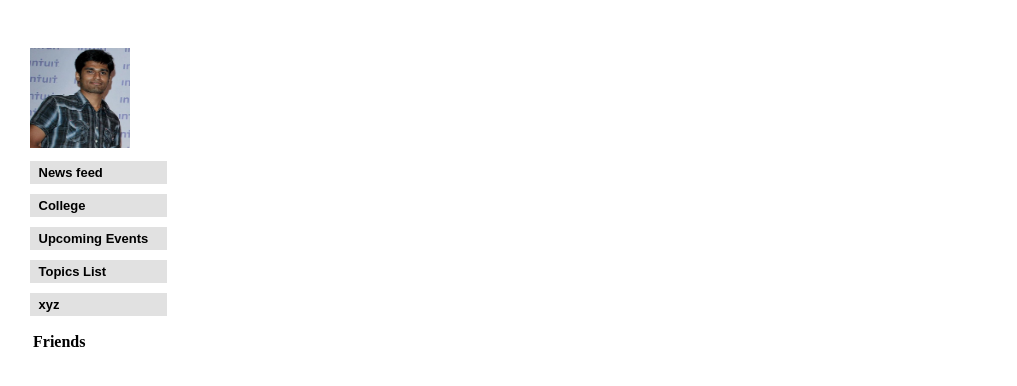
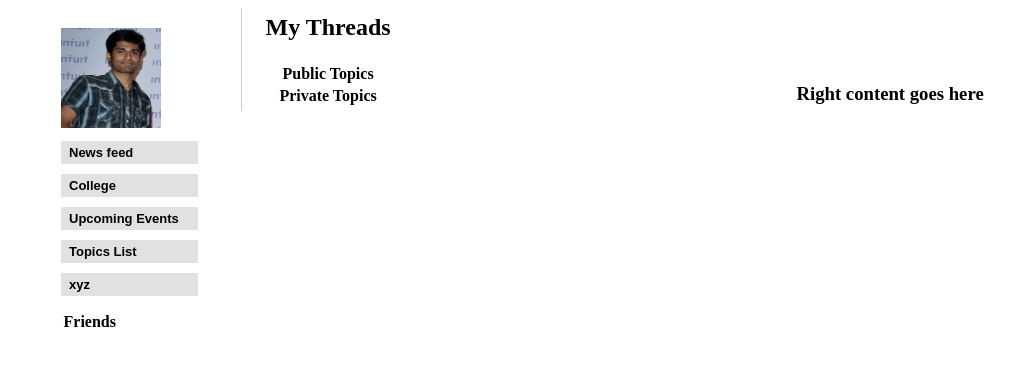
Before and after one commit to shiva404/campus-connect, a PHP site: page /user/account/home.php?user_id=1 in a window 1280 px wide. Shown: the top 386 px of the page, without its empty margins (0-1017 px from the left). Run offline with PHP 8.4, Linux system fonts and the light colour scheme; data comes from the database, SQL or seed files in the repository; data that the repository does not hold is empty.

Commit message:
-Home page design started

```diff
--- /dev/null
+++ b/styles/home.css
@@ -0,0 +1,59 @@
+@CHARSET "UTF-8";
+.globalcontainer {
+	width: 981px;
+	 left: -90px;
+    position: relative;
+    margin: 0 auto;
+	}
+.content{
+
+	}
+.leftColContainer{
+	margin: 0;
+    padding: 0;
+    border-right: 1px solid #CCCCCC
+    display: block;
+    margin-left: -1px;
+    width: auto;
+	}
+.leftCol{
+	float: left;
+    padding: 20px 0 0 2px;
+    width: 179px;
+	}
+.profile-picture{
+	background-color: #FFFFFF;
+    display: block;
+    overflow: hidden;
+    position: relative;
+    width: 180px;
+}
+.page-navigation{
+	margin-bottom: 10px;
+    margin-top: 10px;
+}
+
+.menu-link{
+	padding-right:20px;
+	margin-left:-20px;
+	width:100%
+	}
+
+	.contentCol{
+	padding-left: 0;
+    padding-right: 0;
+    border-left: 1px solid #CCCCCC;
+    margin-left: 181px;
+	}
+	.rightCol{
+	float: right;
+	padding-right: 0;
+	 padding-top: 56px;
+	 margin-top: 0;
+	 width: 244px;
+	}
+	.contentArea{
+	 padding-left: 18px;
+    padding-right: 25px;
+    width: 511px;
+	}
--- a/user/account/home.php
+++ b/user/account/home.php
@@ -15,27 +15,38 @@ $user_data=get_user_data($user_id);
 
 <link media="screen" type="text/css" href="/styles/style.css"
 	rel="stylesheet" />
-
+<link media="screen" type="text/css" href="/styles/home.css"
+	rel="stylesheet" />
+<link media="screen" type="text/css" href="/styles/menu.css"
+	rel="stylesheet" />
 </head>
 <body>
-	<div class="home-page">
-		<div class="leftside">
-		<div class="profile-image">
-		<img alt="Profile" src="/user/account/uploaded_files/shiva.jpg" width="100px" height="100px">
+	<div class="globalContainer">
+		<div class="content">
+			<div class="mainContainer">
+				<div class="leftColContainer">
+					<div class="leftCol">
+						<div class="profile-picture">
+							<img alt="Profile" src="/user/account/uploaded_files/shiva.jpg"
+								width="100px" height="100px">
 						</div>
+
 						<div class="hovermenu">
 							<ul>
-					<li><a href="<?php $config->getUserHomePage();?>">News feed</a></li>
+								<li><a href="<?php $config->getUserHomePage();?>">News feed</a>
+								</li>
 							</ul>
 							<ul>
 								<li><a href="<?php $config->getUserHomePage();?>">College</a>
 								</li>
 							</ul>
 							<ul>
-					<li><a href="<?php $config->getUserHomePage();?>">Upcoming Events</a></li>
+								<li><a href="<?php $config->getUserHomePage();?>">Upcoming
+										Events</a></li>
 							</ul>
 							<ul>
-					<li><a href="<?php $config->getUserHomePage();?>">Topics List</a></li>
+								<li><a href="<?php $config->getUserHomePage();?>">Topics List</a>
+								</li>
 							</ul>
 							<ul>
 								<li><a href="<?php $config->getUserHomePage();?>">xyz</a></li>
@@ -50,17 +61,12 @@ $user_data=get_user_data($user_id);
 							</table>
 						</div>
 					</div>
-
-		<!--
-		<table>
-			<tr>
-				<td width="60%"><?php echo "Welcome,".$user_data['first_name']. $user_data['last_name']."!!";?>
-				</td>
-				<td><a href="<?php echo $config->getNewTopicPage()?>">Create new
-						topic</a></td>
-			</tr>
-		</table>
-
+				</div>
+				<div class="contentCol">
+					<div class="rightCol">
+						<h3>Right content goes here</h3>
+					</div>
+					<div class="contentArea">
 						<table>
 							<tr>
 								<td width="20%">
@@ -76,6 +82,22 @@ $user_data=get_user_data($user_id);
 
 							</tr>
 						</table>
+					</div>
+
+				</div>
+			</div>
+		</div>
+		<!--
+		<table>
+			<tr>
+				<td width="60%"><?php echo "Welcome,".$user_data['first_name']. $user_data['last_name']."!!";?>
+				</td>
+				<td><a href="<?php echo $config->getNewTopicPage()?>">Create new
+						topic</a></td>
+			</tr>
+		</table>
+
+
 	-->
 
 	</div>
```
Lines whose indentation alone changed are shown as unchanged.
